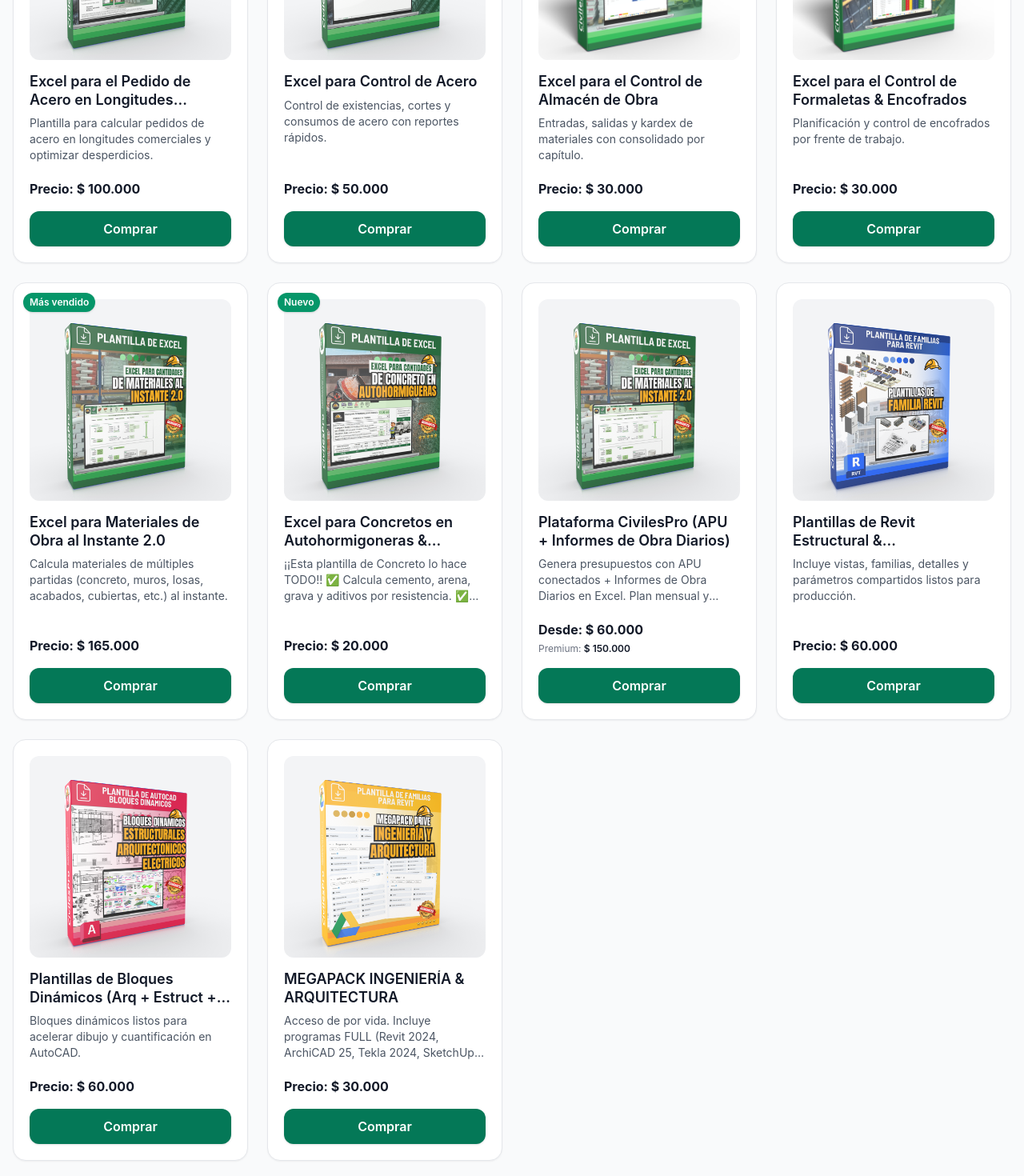
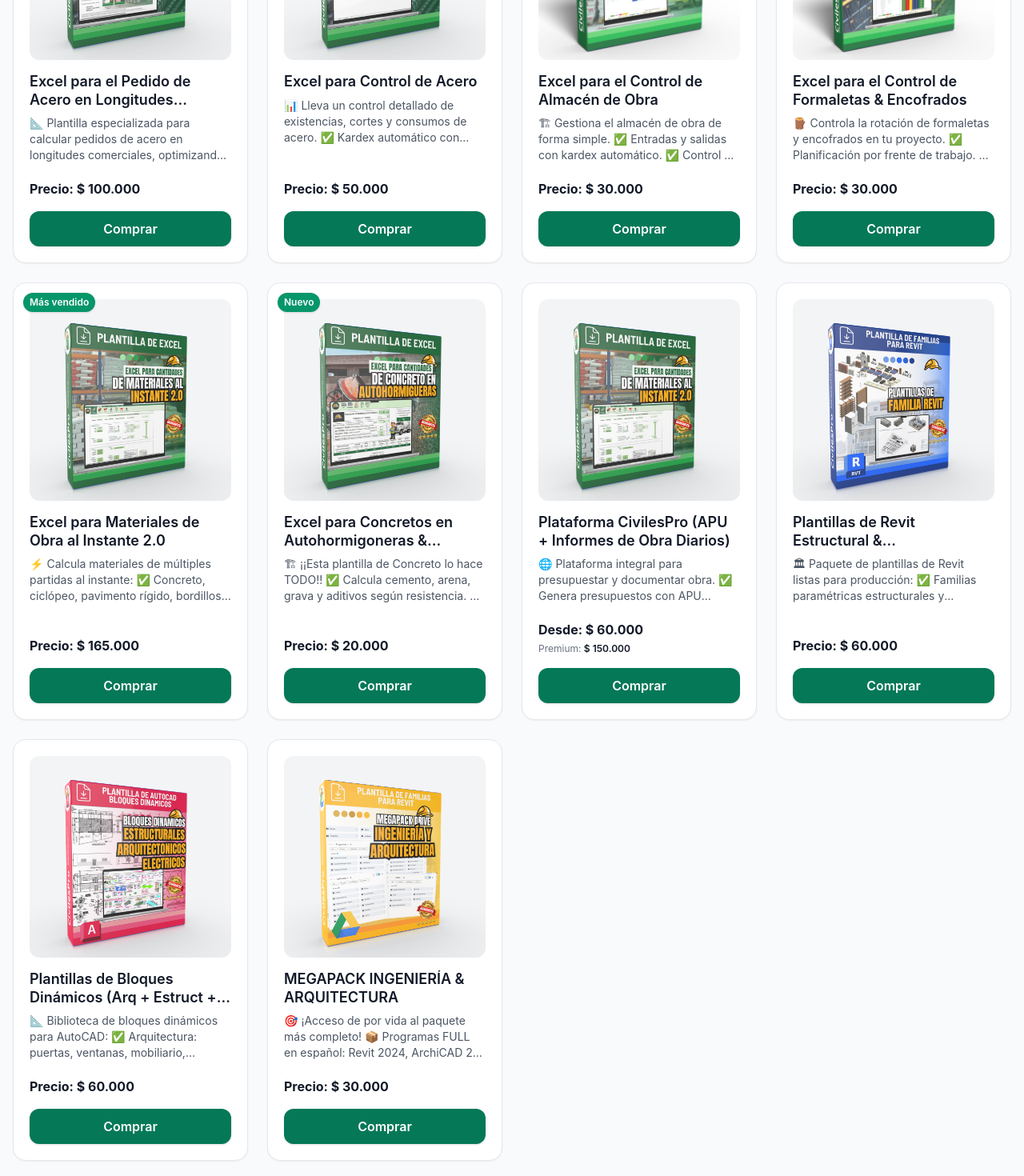
Before and after one commit to CivilesPro/pagina-principal, a React (Vite) app: page / in a window 1280 px wide. Shown: the part 740-2210 px from the top of the page at 80% size. Built offline with nearby package versions, Linux system fonts and the light colour scheme.

Commit message:
003Llave maestra

```diff
--- a/src/components/ProductModal.jsx
+++ b/src/components/ProductModal.jsx
@@ -167,6 +167,85 @@
 
   return ref;
 }
+
+
+/* === 1) Añade este componente dentro de ProductModal.jsx (arriba del export) === */
+
+// Render profesional para descripciones con bullets/encabezados
+function RichDescription({ text }) {
+  if (!text) return null;
+
+  // 1) Normalizamos: cortamos espacios y dividimos por líneas
+  const rawLines = text
+    .replace(/\r\n/g, "\n")
+    .split("\n")
+    .map(l => l.trim())
+    .filter(Boolean);
+
+  // 2) Clasificamos líneas: heading vs bullet vs párrafo
+  const isBullet = (l) =>
+    /^((✅|•|-|—|–|—|►|▪|▫|➤|➔|🛠|📦|🎯|📐|🏗|📊|🪵|🌐)\s+)/.test(l);
+
+  const isHeading = (l) =>
+    /^(🎯|📦|🎥|🛠|🏛|📊|⚡|🏗)\s/.test(l) || // emojis típicos de título
+    (/[:：]$/.test(l) && !isBullet(l));       // termina en “:”
+
+  // 3) Agrupamos bloques: headings con sus bullets/parrafos
+  const blocks = [];
+  let current = { heading: null, items: [], paragraphs: [] };
+
+  rawLines.forEach((line) => {
+    if (isHeading(line)) {
+      // cerramos bloque previo
+      if (current.heading || current.items.length || current.paragraphs.length) {
+        blocks.push(current);
+        current = { heading: null, items: [], paragraphs: [] };
+      }
+      current.heading = line.replace(/[:：]\s*$/, "");
+    } else if (isBullet(line)) {
+      current.items.push(line.replace(/^((✅|•|-|—|–|—|►|▪|▫|➤|➔|🛠|📦|🎯|📐|🏗|📊|🪵|🌐)\s+)/, ""));
+    } else {
+      current.paragraphs.push(line);
+    }
+  });
+  if (current.heading || current.items.length || current.paragraphs.length) {
+    blocks.push(current);
+  }
+
+  // 4) Render
+  return (
+    <div className="space-y-4 leading-relaxed text-gray-700">
+      {blocks.length === 0 && (
+        <p className="whitespace-pre-line">{text}</p>
+      )}
+
+      {blocks.map((b, i) => (
+        <div key={`desc-block-${i}`} className="space-y-2">
+          {b.heading && (
+            <h4 className="font-semibold text-gray-900">
+              {b.heading}
+            </h4>
+          )}
+
+          {b.paragraphs.map((p, j) => (
+            <p key={`p-${i}-${j}`} className="whitespace-pre-line">
+              {p}
+            </p>
+          ))}
+
+          {b.items.length > 0 && (
+            <ul className="ml-5 list-disc space-y-1">
+              {b.items.map((it, k) => (
+                <li key={`li-${i}-${k}`}>{it}</li>
+              ))}
+            </ul>
+          )}
+        </div>
+      ))}
+    </div>
+  );
+}
+
 
 export default function ProductModal({
   isOpen = true,
@@ -376,7 +455,9 @@
               <span className="ml-2 text-sm text-gray-500">(128 reseñas)</span>
             </div>
 
-            <p className="mb-4 text-gray-700">{product?.description}</p>
+            <div className="mb-4">
+              <RichDescription text={product?.description} />
+            </div>
 
             {/* Pago */}
             <div className="rounded-xl border border-gray-200 p-4" aria-live="polite">
@@ -424,8 +505,32 @@
               )}
             </div>
 
+            {/* Debajo de los botones PayPal */}
+            <div className="mt-2 flex items-center gap-2 text-xs text-gray-600">
+              {/* ícono */}
+              <svg
+                className="h-4 w-4 text-emerald-600"
+                viewBox="0 0 24 24"
+                fill="none"
+                stroke="currentColor"
+                strokeWidth="2"
+                strokeLinecap="round"
+                strokeLinejoin="round"
+                aria-hidden="true"
+              >
+                <path d="M21 15v4a2 2 0 0 1-2 2H5a2 2 0 0 1-2-2v-4" />
+                <polyline points="7 10 12 15 17 10" />
+                <line x1="12" y1="15" x2="12" y2="3" />
+              </svg>
+
+              <span>
+                Al pagar se activará el botón <span className="font-medium text-emerald-700">Descargar</span> para obtener el archivo al instante.
+              </span>
+            </div>
+
             {/* Reseñas */}
             <div className="mt-6 space-y-4">
+               <p className="text-gray-700">Lee lo que dicen nuestros Clientes:</p>
               {(STATIC_REVIEWS[product?.slug] || STATIC_REVIEWS.default).map((rev, idx) => (
                 <div
                   key={`${product?.slug || "p"}-rev-${idx}-${rev.name}`}
--- a/src/data/products.js
+++ b/src/data/products.js
@@ -10,8 +10,13 @@
       "/productos/Excel Pedido de Acero.png",
     ],
     fileKey: "pedido-acero-v2.zip",
-    description:
-      "Plantilla para calcular pedidos de acero en longitudes comerciales y optimizar desperdicios.",
+    description: `
+    📐 Plantilla especializada para calcular pedidos de acero en longitudes comerciales,
+    optimizando el corte de varillas y reduciendo desperdicios.
+    ✅ Define automáticamente las combinaciones más eficientes.
+    ✅ Genera reportes claros por diámetros, longitudes y totales.
+    ✅ Incluye control de sobrantes para reutilizar en otros pedidos.
+    Ideal para ingenieros, maestros y contratistas que necesitan rapidez y precisión en obra.`,
   },
   {
     slug: "control-acero",
@@ -24,11 +29,14 @@
       "/productos/Excel de Control de Acero.png",
     ],
     fileKey: "control-acero-control.zip",
-    description:
-      "Control de existencias, cortes y consumos de acero con reportes rápidos.",
+    description: `
+    📊 Lleva un control detallado de existencias, cortes y consumos de acero.
+    ✅ Kardex automático con entradas y salidas.
+    ✅ Reportes listos para supervisión y control de obra.
+    ✅ Consolida cantidades por capítulo o frente de trabajo.
+    Perfecto para proyectos donde el acero representa el mayor costo estructural.`,
   },
   {
-
     slug: "almacen-obra",
     title: "Excel para el Control de Almacén de Obra",
     priceCop: 30000,
@@ -39,8 +47,12 @@
       "/productos/Excel de Almacen.png",
     ],
     fileKey: "almacen-obra-control.zip",
-    description:
-      "Entradas, salidas y kardex de materiales con consolidado por capítulo.",
+    description: `
+    🏗 Gestiona el almacén de obra de forma simple.
+    ✅ Entradas y salidas con kardex automático.
+    ✅ Control de materiales por proveedor y por capítulo.
+    ✅ Consolidado general para informes de residente o interventoría.
+    Con esta plantilla sabes exactamente qué material entra, cuál sale y en qué frente se utiliza.`,
   },
   {
     slug: "formaletas-encofrados",
@@ -53,11 +65,14 @@
       "/productos/Excel de Encofrados.png",
     ],
     fileKey: "formaletas-encofrados-kit.zip",
-    description:
-      "Planificación y control de encofrados por frente de trabajo.",
+    description: `
+    🪵 Controla la rotación de formaletas y encofrados en tu proyecto.
+    ✅ Planificación por frente de trabajo.
+    ✅ Registra ciclos de uso, cantidades instaladas y recuperadas.
+    ✅ Reduce pérdidas y optimiza la reutilización del material.
+    Especial para pavimentos, losas y elementos que requieren varios encofrados.`,
   },
   {
-
     slug: "cantidades-instant",
     title: "Excel para Materiales de Obra al Instante 2.0",
     priceCop: 165000,
@@ -68,8 +83,14 @@
       "/productos/Excel de Cantidades de Materiales.png",
     ],
     fileKey: "cantidades-instant-2.zip",
-    description:
-      "Calcula materiales de múltiples partidas (concreto, muros, losas, acabados, cubiertas, etc.) al instante.",
+    description: `
+    ⚡ Calcula materiales de múltiples partidas al instante:
+    ✅ Concreto, ciclópeo, pavimento rígido, bordillos.
+    ✅ Muros en bloques, mampostería estructural y drywall.
+    ✅ Cubiertas (fibrocemento, UPVC, zinc, sándwich, standing seam).
+    ✅ Pisos (porcelanato, cerámica, pulido).
+    ✅ Acabados (pintura, yeso) y losas (concreto armado, placa fácil, losacero, aligerada).
+    Incluye exportación a PDF con reportes listos para obra y presupuesto.`,
   },
   {
     slug: "concretos-autohormigoneras",
@@ -82,10 +103,15 @@
       "/productos/Excel de Concreto de Hormigueras.png",
     ],
     fileKey: "concretos-autohormigoneras.xlsx",
-    description:
-      "¡¡Esta plantilla de Concreto lo hace TODO!! ✅ Calcula cemento, arena, grava y aditivos por resistencia. ✅ Tiempos por tanda en trompos/mezcladoras/Carmix. ✅ Dosificación por ciclo. ✅ Entrega en m³, kg, baldes o viajes. ✅ Exporta PDF. ✅ Permite cargar nuevos diseños de mezcla.",
+    description: `
+    🏗 ¡¡Esta plantilla de Concreto lo hace TODO!!
+    ✅ Calcula cemento, arena, grava y aditivos según resistencia.
+    ✅ Dosificación precisa por tanda (trompos, mezcladoras, Carmix).
+    ✅ Te da el tiempo exacto por ciclo de mezcla.
+    ✅ Entrega cantidades en m³, kg, baldes o viajes de volqueta.
+    ✅ Exporta PDF con resultados y permite cargar nuevos diseños de mezcla.
+    Una herramienta indispensable en obra para controlar cada vaciado de concreto.`,
   },
-
   {
     slug: "plataforma-civilespro",
     title: "Plataforma CivilesPro (APU + Informes de Obra Diarios)",
@@ -98,8 +124,13 @@
       "/productos/Excel de Cantidades de Materiales.png",
     ],
     fileKey: "plataforma-civilespro-plan.zip",
-    description:
-      "Genera presupuestos con APU conectados + Informes de Obra Diarios en Excel. Plan mensual y anual.",
+    description: `
+    🌐 Plataforma integral para presupuestar y documentar obra.
+    ✅ Genera presupuestos con APU conectados a tus materiales.
+    ✅ Reportes automáticos y exportación en Excel.
+    ✅ Incluye Informes de Obra Diarios (materiales, mano de obra, avances).
+    ✅ Plan mensual o anual con actualizaciones continuas.
+    Diseñada para centralizar el control de proyectos y acelerar la entrega de informes.`,
   },
   {
     slug: "plantillas-revit",
@@ -112,8 +143,12 @@
       "/productos/Familia de Revit.png",
     ],
     fileKey: "plantillas-revit-pack.zip",
-    description:
-      "Incluye vistas, familias, detalles y parámetros compartidos listos para producción.",
+    description: `
+    🏛 Paquete de plantillas de Revit listas para producción:
+    ✅ Familias paramétricas estructurales y arquitectónicas.
+    ✅ Vistas preconfiguradas, filtros, estilos de línea y cotas.
+    ✅ Parámetros compartidos para coordinación entre disciplinas.
+    Ahorra tiempo en cada proyecto BIM y mejora la presentación de planos.`,
   },
   {
     slug: "bloques-dinamicos",
@@ -126,8 +161,12 @@
       "/productos/Bloques Dinamicos.png",
     ],
     fileKey: "bloques-dinamicos-pack.zip",
-    description:
-      "Bloques dinámicos listos para acelerar dibujo y cuantificación en AutoCAD.",
+    description: `
+    📐 Biblioteca de bloques dinámicos para AutoCAD:
+    ✅ Arquitectura: puertas, ventanas, mobiliario, detalles.
+    ✅ Estructural: vigas, columnas, escaleras.
+    ✅ Sanitario y Eléctrico: accesorios y símbolos normalizados.
+    Listos para cuantificación, con atributos editables y escalables.`,
   },
   {
     slug: "megapack",
@@ -140,9 +179,20 @@
       "/productos/Megapack.png",
     ],
     fileKey: null,
-    description:
-      "Acceso de por vida. Incluye programas FULL (Revit 2024, ArchiCAD 25, Tekla 2024, SketchUp 2024, AutoCAD 2024/2021, Office 2021/2024), 16 cursos PRO (Revit BIM, Estructural, MEP, ArchiCAD, Tekla, AutoCAD, 3ds Max, Project, CYPE, Navisworks y más), materiales extra (bloques dinámicos, LISP, familias Revit, componentes SketchUp, hatches, plugins), y galería de libros técnicos.",
+    description: `
+    🎯 ¡Acceso de por vida al paquete más completo!
+    📦 Programas FULL en español:
+      Revit 2024, ArchiCAD 25, Tekla Structures 2024, SketchUp 2024,
+      AutoCAD 2024 / 2021, Microsoft Office 2021 / 2024.
+    🎥 16 Cursos PRO:
+      Revit (Metodología BIM, Estructural, MEP), ArchiCAD Completo,
+      Tekla Avanzado, AutoCAD Avanzado + 3D, 3ds Max desde cero,
+      Project – Programación de obra, CYPE, Navisworks y más.
+    🛠 Material extra:
+      Bloques dinámicos, rutinas LISP, familias Revit, componentes SketchUp,
+      patrones hatch, plugins, libros técnicos de ingeniería y arquitectura.
+    Una biblioteca definitiva para tu carrera profesional.`,
   },
-]
+];
 
-export default products
+export default products;
```
